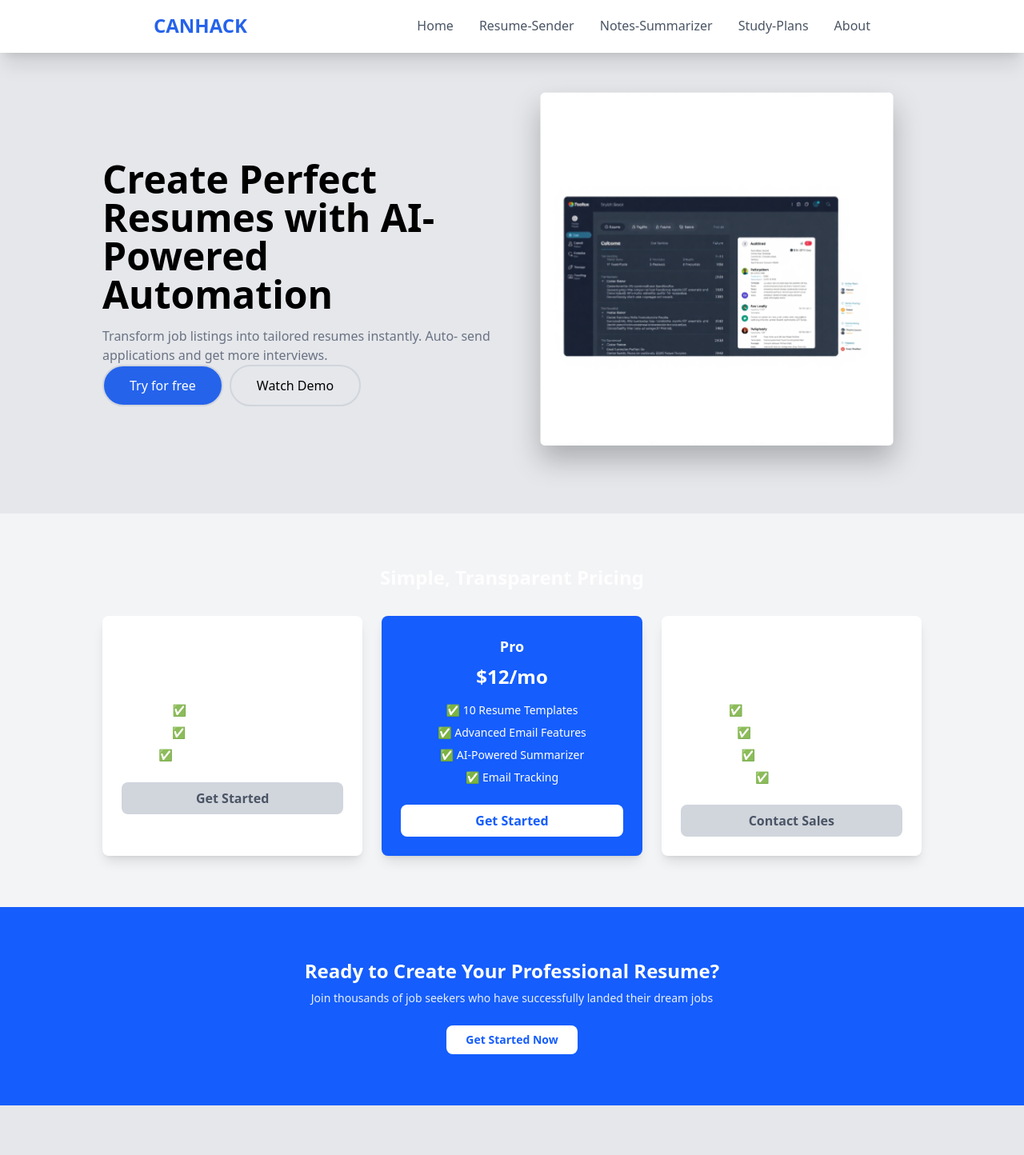
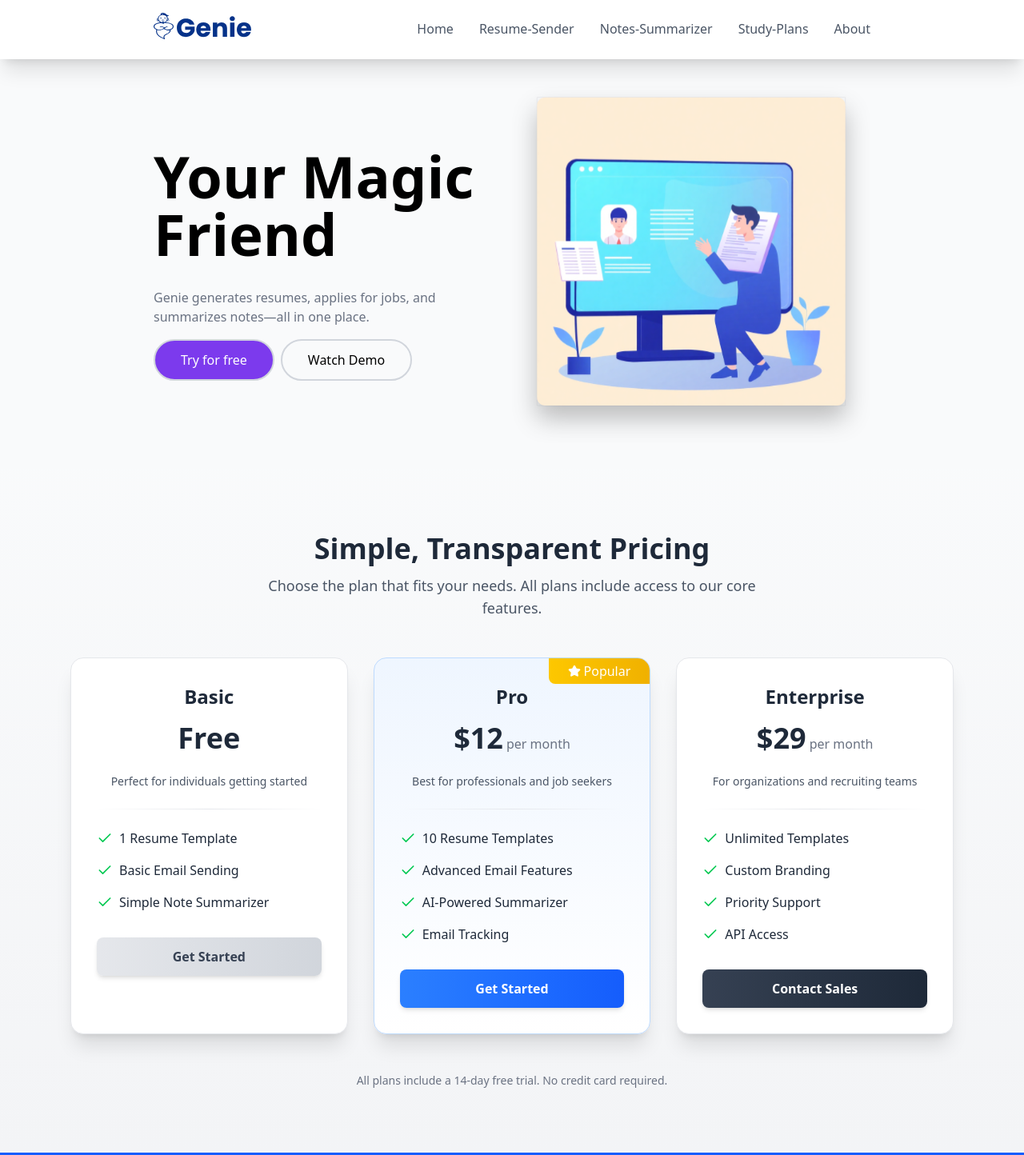
Before and after one commit to chkg2a/CAN-HACKATHON-CHALLENGE-2025, a React (Vite) app in the folder frontend/: page / in a window 1280 px wide. Shown: the top 1444 px of the page at 80% size. Built offline with nearby package versions, Linux system fonts and the light colour scheme.

Commit message:
2025-03-29 12:24:35

```diff
--- a/frontend/src/App.css
+++ b/frontend/src/App.css
@@ -1,8 +1,8 @@
 @import "tailwindcss";
 
 :root {
-  --primary: #2563eb;
-  --secondary: #e5e7eb;
+  --primary: #7c3aed;
+  --secondary: #f9fafb;
   --background: #ffffff;
   --text-color: #4B5563;
   --footer: #111827;
--- a/frontend/src/components/Footer.jsx
+++ b/frontend/src/components/Footer.jsx
@@ -10,10 +10,10 @@ const Footer = () => {
       <div className="p-4 grid grid-cols-1 md:grid-cols-3 md:px-32 md:py-14 gap-8 md:gap-0">
         <div className="flex flex-col gap-2">
           <h1 className="text-2xl font-bold text-[var(--primary)]">
-            CANHCK
+            GENIE
           </h1>
           <p className="text-gray-400 text-sm">
-            Hello world
+            Your magic friend to generate resumes, apply for jobs, and summarize notes
           </p>
         </div>
         <div className="flex flex-col gap-2">
@@ -49,7 +49,7 @@ const Footer = () => {
         <div className="w-full mx-auto h-[1px] bg-gradient-to-r from-transparent via-gray-400 to-transparent" />
       </div>
       <div className="flex justify-between items-center p-4 md:px-32 md:py-10 text-gray-400">
-        <p>© 2025 NeristStore. All rights reserved.</p>
+        <p>© 2025 Genie. All rights reserved.</p>
         <div className="gap-4 flex">
           <FaWhatsapp size={24} />
           <CiMail size={24} />
--- a/frontend/src/components/Hero.jsx
+++ b/frontend/src/components/Hero.jsx
@@ -3,12 +3,13 @@ import Button from "./Button";
 
 const Hero = () => {
   return (
-    <div className="w-full py-8 px-4 bg-[var(--secondary)] flex justify-center">
-      <div className="flex flex-col md:flex-row gap-4 justify-between items-center max-w-5xl">
-        <div className="">
-          <h1 className="text-5xl font-bold text-black">Create Perfect Resumes with AI-Powered Automation</h1>
+    <div className="w-full py-8 px-4 xl:px-48 bg-[var(--secondary)]">
+      <div className="flex flex-col md:flex-row gap-4 justify-between items-center">
+        <div className="flex flex-col gap-4">
+          <h1 className="text-7xl font-bold text-black">Your Magic Friend</h1>
           <p className="text-gray-500 mt-4">
-            Transform job listings into tailored resumes instantly. Auto- send applications and get more interviews.
+            Genie generates resumes, applies for jobs, and summarizes notes—all
+            in one place.
           </p>
           <div className="flex gap-2">
             <Button buttonText="Try for free" primary={true} />
--- a/frontend/src/components/NavBar.jsx
+++ b/frontend/src/components/NavBar.jsx
@@ -12,7 +12,7 @@ const NavBar = () => {
     <nav className="px-4 xl:px-48 relative border-b-2 shadow-xl bg-white w-full">
       <div className="flex justify-between items-center py-4">
         <Link to="/" className="font-bold text-2xl text-[var(--primary)]">
-          CANHACK
+          <img src="/images/logo.svg" alt="Logo" className="s-24"/>
         </Link>
 
         <div className="hidden md:flex gap-8">
--- a/frontend/src/components/PricingSection.jsx
+++ b/frontend/src/components/PricingSection.jsx
@@ -1,21 +1,26 @@
 import React from "react";
+import { Check, Star } from "lucide-react";
 
 const plans = [
   {
     name: "Basic",
     price: "Free",
+    description: "Perfect for individuals getting started",
     features: [
       "1 Resume Template",
       "Basic Email Sending",
       "Simple Note Summarizer",
     ],
     buttonText: "Get Started",
-    buttonStyle: "bg-gray-300 text-gray-600",
-    cardStyle: "bg-white",
+    buttonStyle: "bg-gradient-to-r from-gray-200 to-gray-300 text-gray-700 hover:from-gray-300 hover:to-gray-400",
+    cardStyle: "bg-white border-gray-200",
+    isPopular: false,
   },
   {
     name: "Pro",
-    price: "$12/mo",
+    price: "$12",
+    period: "per month",
+    description: "Best for professionals and job seekers",
     features: [
       "10 Resume Templates",
       "Advanced Email Features",
@@ -23,12 +28,15 @@ const plans = [
       "Email Tracking",
     ],
     buttonText: "Get Started",
-    buttonStyle: "bg-white text-blue-600",
-    cardStyle: "bg-blue-600 text-white",
+    buttonStyle: "bg-gradient-to-r from-blue-500 to-blue-600 text-white hover:from-blue-600 hover:to-blue-700",
+    cardStyle: "bg-gradient-to-b from-blue-50 to-white border-blue-200",
+    isPopular: true,
   },
   {
     name: "Enterprise",
-    price: "$29/mo",
+    price: "$29",
+    period: "per month",
+    description: "For organizations and recruiting teams",
     features: [
       "Unlimited Templates",
       "Custom Branding",
@@ -36,39 +44,71 @@ const plans = [
       "API Access",
     ],
     buttonText: "Contact Sales",
-    buttonStyle: "bg-gray-300 text-gray-600",
-    cardStyle: "bg-white",
+    buttonStyle: "bg-gradient-to-r from-gray-700 to-gray-800 text-white hover:from-gray-800 hover:to-gray-900",
+    cardStyle: "bg-white border-gray-200",
+    isPopular: false,
   },
 ];
 
 const PricingSection = () => {
   return (
-    <div className="bg-gray-100 py-16">
-      <div className="max-w-5xl mx-auto text-center">
-        <h2 className="text-2xl font-bold mb-8">Simple, Transparent Pricing</h2>
-        <div className="grid md:grid-cols-3 gap-6">
+    <div className="bg-gradient-to-b from-gray-50 to-gray-100 py-20 text-gray-800">
+      <div className="max-w-6xl mx-auto px-6 text-center">
+        <h2 className="text-4xl font-bold mb-3">Simple, Transparent Pricing</h2>
+        <p className="text-lg text-gray-600 mb-12 max-w-2xl mx-auto">
+          Choose the plan that fits your needs. All plans include access to our core features.
+        </p>
+
+        <div className="grid md:grid-cols-3 gap-8">
           {plans.map((plan, index) => (
             <div
               key={index}
-              className={`p-6 rounded-lg shadow-lg ${plan.cardStyle}`}
+              className={`relative rounded-2xl shadow-xl overflow-hidden transition-transform duration-300 hover:scale-105 ${plan.cardStyle} border`}
             >
-              <h3 className="font-semibold text-lg">{plan.name}</h3>
-              <h4 className="text-2xl font-bold mt-2">{plan.price}</h4>
-              <ul className="mt-4 space-y-2 text-sm">
+              {plan.isPopular && (
+                <div className="absolute top-0 right-0 bg-gradient-to-r from-yellow-400 to-yellow-500 text-white px-6 py-1 rounded-bl-lg font-medium flex items-center">
+                  <Star size={16} className="mr-1 fill-current" />
+                  Popular
+                </div>
+              )}
+
+              <div className="p-8">
+                <h3 className="font-bold text-2xl">{plan.name}</h3>
+                <div className="mt-4 mb-6">
+                  <span className="text-4xl font-extrabold">{plan.price}</span>
+                  {plan.period && (
+                    <span className="text-gray-500 ml-1">{plan.period}</span>
+                  )}
+                </div>
+
+                {plan.description && (
+                  <p className="text-gray-600 text-sm mb-6">{plan.description}</p>
+                )}
+
+                <div className="h-px bg-gradient-to-r from-transparent via-gray-200 to-transparent my-6"></div>
+
+                <ul className="mt-6 space-y-4 text-left">
                   {plan.features.map((feature, i) => (
-                  <li key={i} className="flex items-center justify-center">
-                    ✅ {feature}
+                    <li key={i} className="flex items-start">
+                      <Check size={20} className="text-green-500 mr-2 flex-shrink-0 mt-0.5" />
+                      <span>{feature}</span>
                     </li>
                   ))}
                 </ul>
+
                 <button
-                className={`mt-6 px-6 py-2 rounded-lg font-bold w-full ${plan.buttonStyle}`}
+                  className={`mt-8 px-6 py-3 rounded-lg font-bold w-full transition-all duration-300 shadow-md hover:shadow-lg ${plan.buttonStyle}`}
                 >
                   {plan.buttonText}
                 </button>
               </div>
+            </div>
           ))}
         </div>
+
+        <p className="text-sm text-gray-500 mt-12">
+          All plans include a 14-day free trial. No credit card required.
+        </p>
       </div>
     </div>
   );
--- a/frontend/src/css/Footer.css
+++ b/frontend/src/css/Footer.css
@@ -1,4 +1,4 @@
 .container-footer {
   width: 100%;
-  background: var(--secondary)
+  background: var(--footer)
 }
```
Also changed, not shown: frontend/public/images/hero.svg, frontend/public/images/logo.svg (added). Lines whose indentation alone changed are shown as unchanged.
